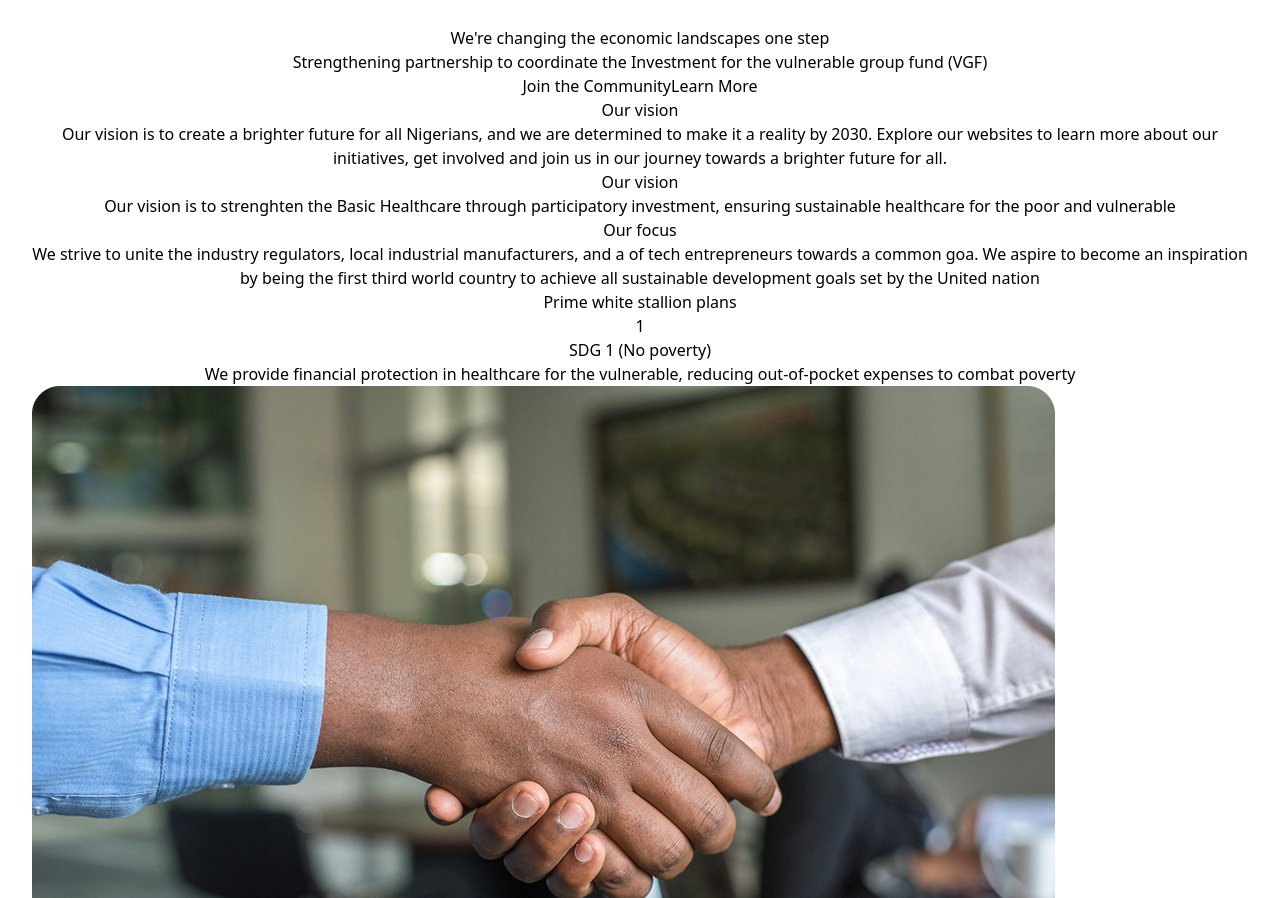
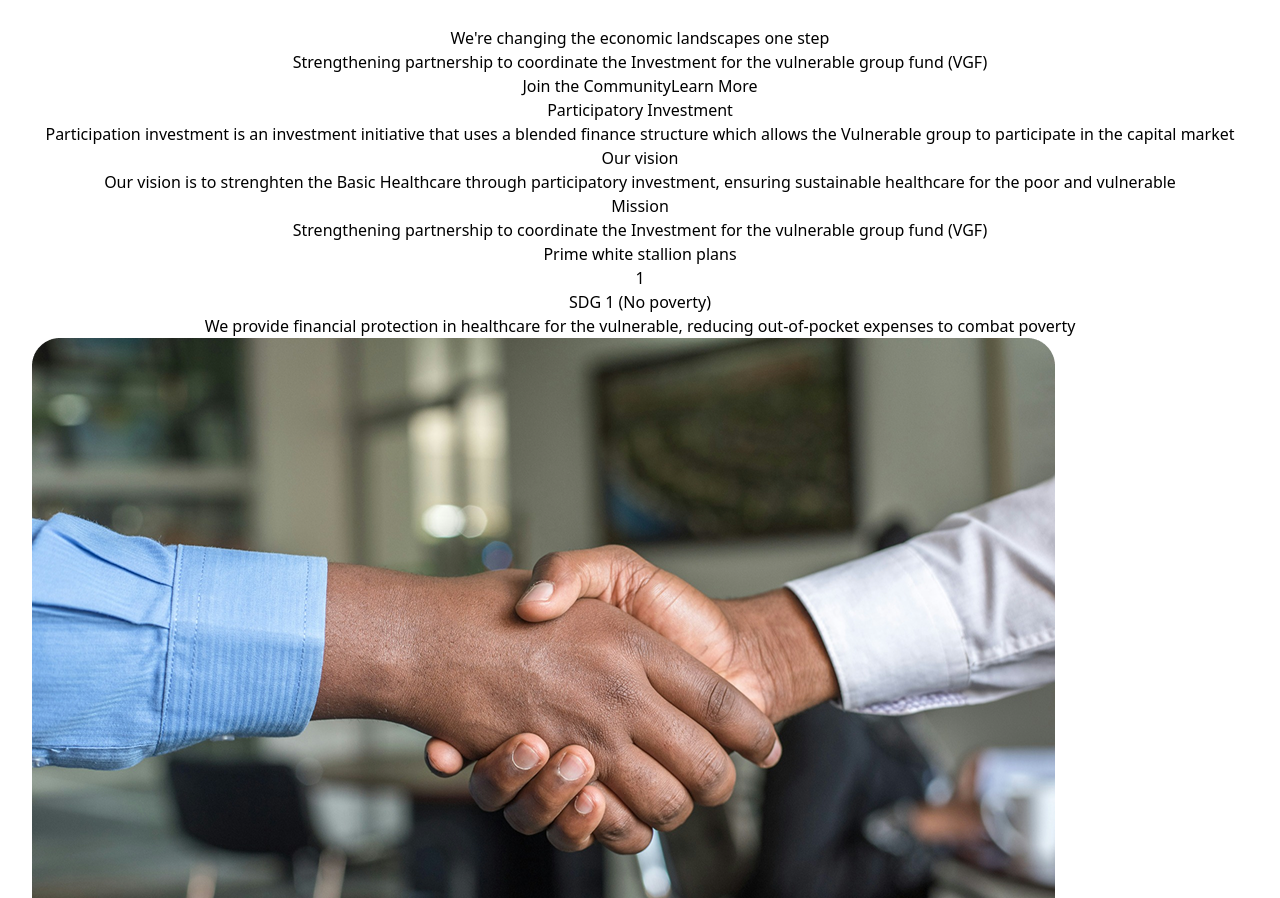
Before and after one commit to Prosper90/pws_landing, a React (Vite) app: page / in a window 1280 px wide. Shown: the part 1669-2567 px from the top of the page. Built offline with nearby package versions, Linux system fonts and the light colour scheme.

Commit message:
all done up

```diff
--- a/src/components/stats/StatsSection.tsx
+++ b/src/components/stats/StatsSection.tsx
@@ -6,11 +6,10 @@ const StatsSection = () => {
       <div className="max-w-7xl mx-auto px-4 sm:px-6 lg:px-8">
         <div className="text-center mb-12">
           <h2 className="text-3xl md:text-4xl font-bold text-gray-900 mb-4">
-            Our vision
+             Participatory Investment
           </h2>
           <p className="max-w-3xl mx-auto text-lg text-gray-600">
-            Our vision is to create a brighter future for all Nigerians, and we are determined to make it a reality by 2030.
-            Explore our websites to learn more about our initiatives, get involved and join us in our journey towards a brighter future for all.
+            Participation investment is an investment initiative that uses a blended finance structure which allows the Vulnerable group to participate in the capital market
           </p>
         </div>
 
@@ -38,11 +37,10 @@ const StatsSection = () => {
           {/* Second one */}
           <div className="text-center mb-12">
               <h2 className="text-xl md:text-2xl font-bold text-gray-900 mb-4">
-                Our focus
+                Mission
               </h2>
               <div className="max-w-3xl mx-auto text-md text-gray-600">
-                We strive to unite the industry regulators, local industrial manufacturers, and a of tech entrepreneurs towards a common goa.
-                 We aspire to become an inspiration by being the first third world country to achieve all sustainable development goals set by the United nation
+                Strengthening partnership to coordinate the Investment for the vulnerable group fund (VGF)
               </div>
           </div>
         </div>
```
